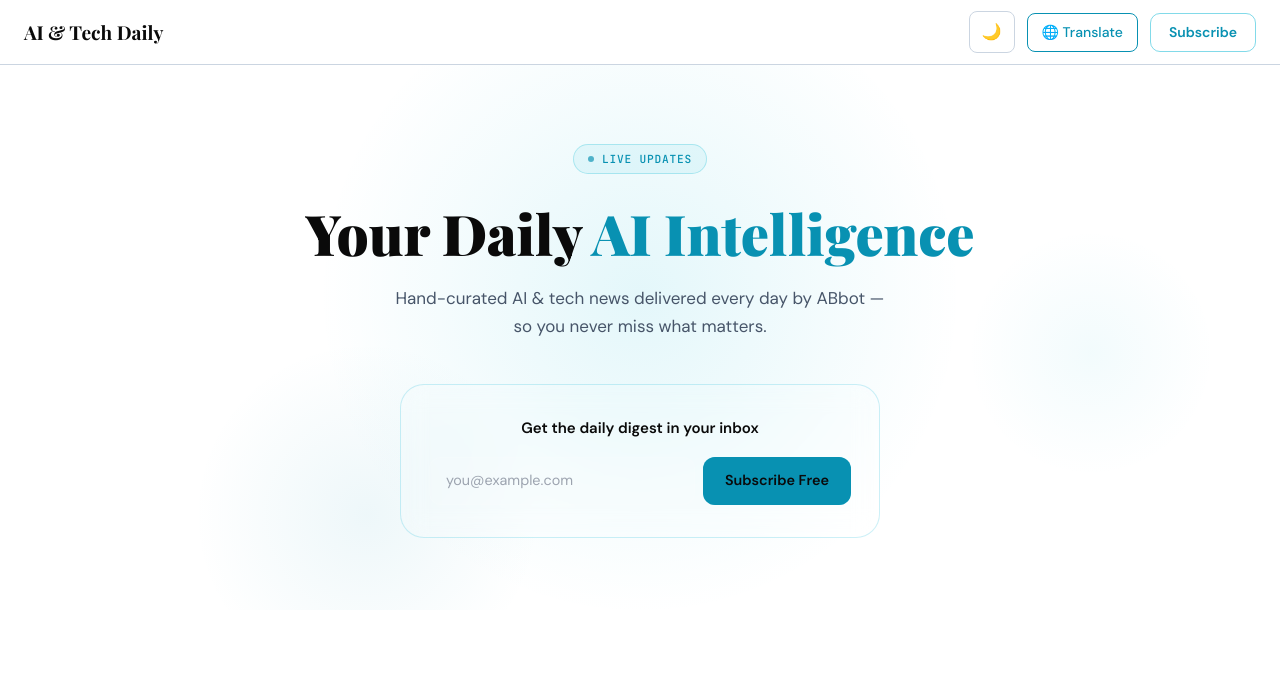
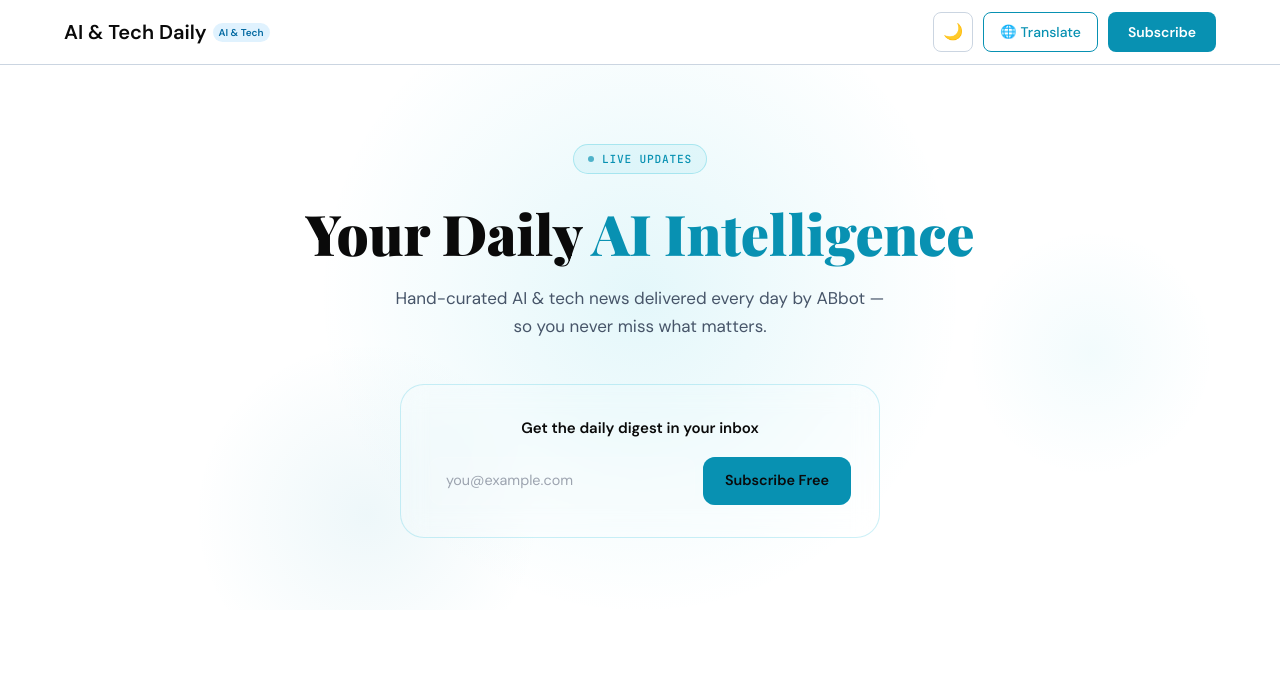
Before and after one commit to joetan79/ainews, a FastAPI app: page / in a window 1280 px wide. Shown: the top 689 px of the page. Run offline with FastAPI, Linux system fonts and the light colour scheme; data that the repository does not hold is empty; some libraries are stand-ins or nearby versions.

Commit message:
Auto sync 2026-04-06 00:41:56 | templates/base.html,

```diff
--- a/templates/base.html
+++ b/templates/base.html
@@ -275,15 +275,194 @@
     }
 
     /* ============================================
+       NAVBAR - Mobile First
+       ============================================ */
+    .navbar {
+      position: fixed;
+      top: 0;
+      left: 0;
+      right: 0;
+      z-index: 1000;
+      background: var(--bg-navbar);
+      border-bottom: 1px solid var(--border-color);
+      backdrop-filter: blur(10px);
+      -webkit-backdrop-filter: blur(10px);
+    }
+
+    .navbar-inner {
+      max-width: 1200px;
+      margin: 0 auto;
+      padding: 0 16px;
+      height: 52px;
+      display: flex;
+      align-items: center;
+      justify-content: space-between;
+      gap: 8px;
+    }
+
+    .navbar-logo {
+      display: flex;
+      align-items: center;
+      gap: 6px;
+      text-decoration: none;
+      flex-shrink: 0;
+    }
+
+    .navbar-logo-text {
+      font-size: 16px;
+      font-weight: 800;
+      color: var(--text-primary);
+      white-space: nowrap;
+      line-height: 1.2;
+    }
+
+    .navbar-logo-badge {
+      font-size: 10px;
+      background: var(--badge-bg);
+      color: var(--badge-text);
+      padding: 2px 6px;
+      border-radius: 10px;
+      font-weight: 600;
+      white-space: nowrap;
+      display: none;
+    }
+
+    .navbar-actions {
+      display: flex;
+      align-items: center;
+      gap: 6px;
+      flex-shrink: 0;
+    }
+
+    .theme-toggle-btn {
+      width: 34px;
+      height: 34px;
+      border-radius: 8px;
+      border: 1px solid var(--border-color);
+      background: transparent;
+      cursor: pointer;
+      font-size: 14px;
+      display: flex;
+      align-items: center;
+      justify-content: center;
+      transition: all 0.2s;
+      flex-shrink: 0;
+      padding: 0;
+    }
+
+    .theme-toggle-btn:hover {
+      background: var(--bg-secondary);
+    }
+
+    .translate-btn {
+      height: 34px;
+      padding: 0 10px;
+      border-radius: 8px;
+      border: 1px solid var(--accent);
+      background: transparent;
+      color: var(--accent);
+      cursor: pointer;
+      font-size: 12px;
+      font-weight: 500;
+      display: flex;
+      align-items: center;
+      gap: 4px;
+      white-space: nowrap;
+      transition: all 0.2s;
+      flex-shrink: 0;
+    }
+
+    .translate-btn:hover {
+      background: var(--accent-light);
+    }
+
+    .translate-btn .translate-icon {
+      font-size: 13px;
+    }
+
+    .translate-btn .translate-text {
+      display: none;
+    }
+
+    .subscribe-nav-btn {
+      height: 34px;
+      padding: 0 12px;
+      border-radius: 8px;
+      border: none;
+      background: var(--accent);
+      color: white;
+      cursor: pointer;
+      font-size: 12px;
+      font-weight: 600;
+      white-space: nowrap;
+      text-decoration: none;
+      display: flex;
+      align-items: center;
+      transition: all 0.2s;
+      flex-shrink: 0;
+    }
+
+    .subscribe-nav-btn:hover {
+      background: var(--accent-hover);
+      color: white;
+    }
+
+    #translate-menu {
+      position: absolute;
+      top: calc(100% + 4px);
+      right: 0;
+      z-index: 99999;
+      background: var(--bg-card);
+      border: 1px solid var(--border-color);
+      border-radius: 10px;
+      box-shadow: 0 8px 32px rgba(0,0,0,0.15);
+      min-width: 200px;
+      max-height: 70vh;
+      overflow-y: auto;
+      display: none;
+    }
+
+    body {
+      padding-top: 52px;
+    }
+
+    /* Small mobile */
+    @media (max-width: 380px) {
+      .navbar-logo-text { font-size: 14px; }
+      .subscribe-nav-btn { padding: 0 8px; font-size: 11px; }
+      .translate-btn { padding: 0 8px; }
+    }
+
+    /* Medium mobile and up */
+    @media (min-width: 480px) {
+      .translate-btn .translate-text { display: inline; }
+    }
+
+    /* Tablet and up */
+    @media (min-width: 640px) {
+      .navbar-inner { height: 60px; padding: 0 24px; }
+      .navbar-logo-text { font-size: 18px; }
+      .navbar-logo-badge { display: inline; }
+      .theme-toggle-btn { width: 38px; height: 38px; font-size: 16px; }
+      .translate-btn { height: 38px; padding: 0 14px; font-size: 13px; }
+      .subscribe-nav-btn { height: 38px; padding: 0 16px; font-size: 13px; }
+      body { padding-top: 60px; }
+    }
+
+    /* Desktop */
+    @media (min-width: 1024px) {
+      .navbar-inner { height: 64px; gap: 12px; }
+      .navbar-logo-text { font-size: 20px; }
+      .navbar-actions { gap: 10px; }
+      .theme-toggle-btn { width: 40px; height: 40px; }
+      .translate-btn { height: 40px; padding: 0 16px; font-size: 14px; }
+      .subscribe-nav-btn { height: 40px; padding: 0 20px; font-size: 14px; }
+      body { padding-top: 64px; }
+    }
+
+    /* ============================================
        COMPONENT CLASSES
        ============================================ */
-
-    /* Navbar */
-    .nav-blur {
-      backdrop-filter: blur(14px);
-      -webkit-backdrop-filter: blur(14px);
-      background: var(--bg-navbar);
-    }
 
     /* Cards */
     .news-card {
@@ -424,69 +646,43 @@
 <body>
 
   <!-- Fixed Navbar -->
-  <nav class="nav-blur fixed top-0 left-0 right-0 z-50" style="border-bottom: 1px solid var(--border);">
-    <div style="max-width: 1280px; margin: 0 auto; padding: 0 1.5rem;">
-      <div style="display: flex; align-items: center; justify-content: space-between; height: 64px;">
+  <nav class="navbar">
+    <div class="navbar-inner">
 
       <!-- Logo -->
-        <a href="/" style="display: flex; align-items: center; gap: 0.75rem; text-decoration: none;">
-          <span style="font-family: 'Playfair Display', serif; font-size: 1.2rem; font-weight: 700; color: var(--text-primary); transition: color 0.2s;"
-                onmouseover="this.style.color='var(--accent)'" onmouseout="this.style.color='var(--text-primary)'">
-            AI &amp; Tech Daily
-          </span>
-          <span style="font-family: 'JetBrains Mono', monospace; font-size: 0.65rem; font-weight: 500; color: var(--accent); background: rgba(6,182,212,0.12); border: 1px solid rgba(6,182,212,0.2); padding: 0.15rem 0.5rem; border-radius: 9999px; letter-spacing: 0.08em; display: none;"
-                class="sm:inline-block">
-            DAILY
-          </span>
+      <a href="/" class="navbar-logo">
+        <span class="navbar-logo-text">AI &amp; Tech Daily</span>
+        <span class="navbar-logo-badge">AI &amp; Tech</span>
       </a>
 
-        <!-- Nav actions -->
-        <div style="display: flex; align-items: center; gap: 0.75rem;">
+      <!-- Actions -->
+      <div class="navbar-actions">
 
-          <!-- Dark/Light Mode Toggle -->
+        <!-- Theme Toggle -->
         <button
           id="theme-toggle"
+          class="theme-toggle-btn"
           onclick="toggleTheme()"
-            style="padding:8px 12px; border-radius:8px;
-                   border:1px solid var(--border); background:transparent;
-                   cursor:pointer; font-size:16px;
-                   color: var(--text-primary);
-                   transition: all 0.2s;"
           title="Toggle dark/light mode">
           🌙
         </button>
 
-          <!-- Translate Button -->
-          <div id="translate-wrapper"
-               style="position:relative; display:inline-block;">
+        <!-- Translate -->
+        <div style="position:relative;" id="translate-wrapper">
           <button
             id="translate-btn"
+            class="translate-btn"
             onclick="toggleTranslateMenu(event)"
-              style="display:flex; align-items:center; gap:6px;
-                     padding:8px 14px; border-radius:8px;
-                     border:1px solid var(--accent);
-                     background:transparent;
-                     color:var(--accent); cursor:pointer;
-                     font-size:14px; font-weight:500;
-                     transition:all 0.2s;">
-              🌐 Translate
+            title="Translate page">
+            <span class="translate-icon">🌐</span>
+            <span class="translate-text">Translate</span>
           </button>
 
-            <div id="translate-menu"
-                 style="display:none; position:absolute;
-                        top:calc(100% + 8px); right:0;
-                        z-index:99999;
-                        background:white;
-                        border:1px solid #E2E8F0;
-                        border-radius:12px;
-                        box-shadow:0 8px 32px rgba(0,0,0,0.15);
-                        min-width:220px; overflow:hidden;">
+          <!-- Language Dropdown -->
+          <div id="translate-menu">
             <div style="padding:8px 0;">
-                <div style="padding:8px 16px; font-size:11px;
-                            color:#94A3B8; font-weight:700;
-                            text-transform:uppercase;
-                            letter-spacing:1px;">
-                  Select Language
+              <div style="padding:6px 14px; font-size:10px; color:var(--text-muted); font-weight:700; text-transform:uppercase; letter-spacing:1px;">
+                Language
               </div>
               <div id="lang-list"></div>
             </div>
@@ -495,23 +691,14 @@
 
         <!-- Hidden Google Translate element -->
         <div id="google_translate_element"
-               style="display:none; position:absolute;
-                      top:-9999px; left:-9999px;"></div>
+             style="display:none; position:absolute; top:-9999px; left:-9999px;"></div>
 
-          <a href="/#subscribe"
-             style="display: inline-flex; align-items: center; font-family: 'DM Sans', sans-serif; font-size: 0.875rem; font-weight: 600; color: var(--accent); border: 1px solid rgba(6,182,212,0.5); padding: 0.5rem 1.125rem; border-radius: 0.625rem; text-decoration: none; transition: background 0.2s, border-color 0.2s;"
-             onmouseover="this.style.background='rgba(6,182,212,0.1)'; this.style.borderColor='var(--accent)'"
-             onmouseout="this.style.background='transparent'; this.style.borderColor='rgba(6,182,212,0.5)'">
-            Subscribe
-          </a>
-        </div>
+        <!-- Subscribe -->
+        <a href="#subscribe" class="subscribe-nav-btn">Subscribe</a>
 
       </div>
     </div>
   </nav>
-
-  <!-- Spacer for fixed navbar -->
-  <div style="height: 64px;"></div>
 
   <!-- Page content -->
   <main style="flex: 1;">
```
Also changed, not shown: other parts of templates/base.html (+43 -0 lines). Lines whose indentation alone changed are shown as unchanged.
